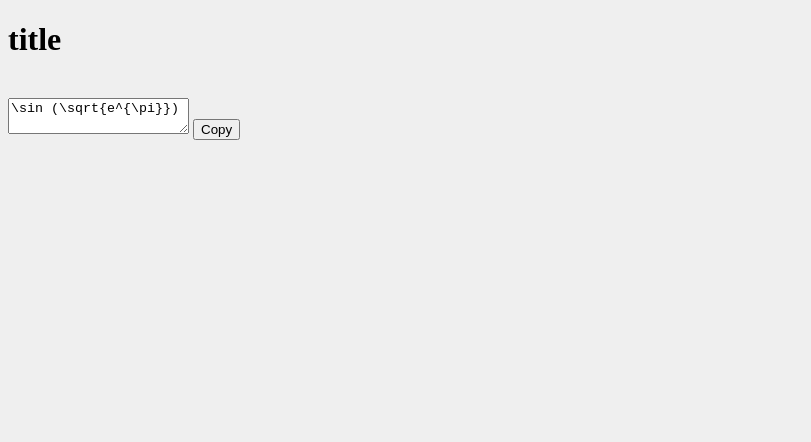
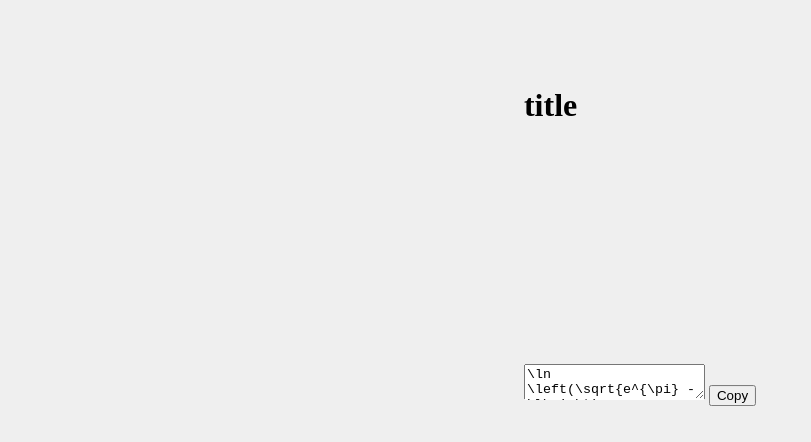
Before and after one commit to aratno/lipqn, a plain HTML site: page index.html in a window 1280 px wide. Shown: the whole page, without its empty margins (0-811 px from the left). Drawn offline with nearby package versions, Linux system fonts and the light colour scheme; some packages are replaced by stand-ins of ours; a script that the page names is missing.

```diff
--- a/css/style.css
+++ b/css/style.css
@@ -1,3 +1,15 @@
 html {
   background-color: #EFEFEF;
+  position: fixed;
+  left: 50%;
+  top: 30%;
+  transform: translate(-50%, -50%);
 }
+
+.rendered {
+
+}
+
+.plaintext {
+  margin-top: 200px;
+}
--- a/index.html
+++ b/index.html
@@ -11,8 +11,8 @@
     <link rel="stylesheet" href="./css/style.css" media="screen" title="no title" charset="utf-8">
   </head>
   <body>
+    <h1>title</h1>
     <div class="rendered">
-      <h1>title</h1>
       <math></math>
     </div>
     <div class="plaintext">
--- a/js/script.js
+++ b/js/script.js
@@ -1,12 +1,12 @@
-// We'll want to get input for the following later, but for now it's a constant
+// TODO We'll want to get input for the following later, but for now it's a constant
 
-const tier = 10
+const tier = 12
 const omega = 'a'
-const p = ['\\sqrt{a}', // [a] not yet supported by KaTeX
-         '(-a)',
+var p = ['\\sqrt{a}', // [a] not yet supported by KaTeX
+         // '-a', // This one sucks
          '\\frAc{a}{a}', // This is a problem because it replaces 'a' in frac
          'a + a',
-         '(a) - (a)',
+         'a - a',
          'b^{c}',
          '\\sin (a)',
          '\\ln (a)',
@@ -14,9 +14,16 @@ const p = ['\\sqrt{a}', // [a] not yet supported by KaTeX
          // '\\Gamma(a)', This is a problem because it replaces 'a' in Gamma
          'b^e',
          'e^{b}',
-         '(a) - b',
+         'a - b',
          'a + b',
         ]
+
+// Replace all the parentheses with scalable parentheses
+for (var i = 0; i < p.length; i++) {
+  p[i] = p[i].replace('(', '\\left(')
+  p[i] = p[i].replace(')', '\\right)')
+}
+
 // To fix the problem of replacing 'a' in function names, I need to create a
 // shorthand for function names without the letter 'a' in them. For example,
 // replace 'frac' with 'frc'
```
